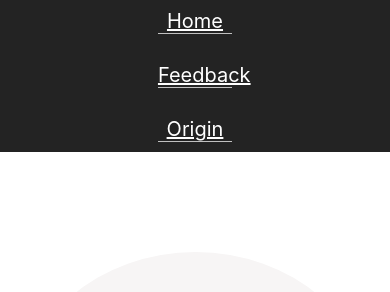
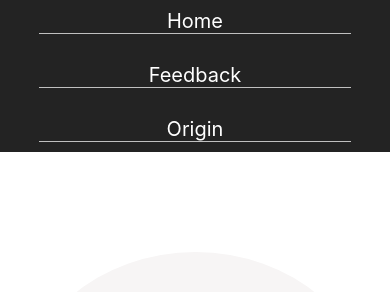
Before and after one commit to DragunWF/Media-Evolution-Web-App, a website built with Parcel: page index.html in a window 390 px wide. Shown: the top 292 px of the page. Built offline with nearby package versions, Linux system fonts and the light colour scheme.

Commit message:
Fixed nav styles

```diff
--- a/css/styles.css
+++ b/css/styles.css
@@ -79,9 +79,15 @@ a:hover {
   .nav-items {
     flex-direction: column;
     gap: 3rem;
+    width: 100%;
+  }
+
+  .nav-items a {
+    text-decoration: none;
   }
 
   .nav-item {
+    display: block;
     border-bottom: 1px solid #c0c0c0;
     width: 80%;
     text-align: center;
```
